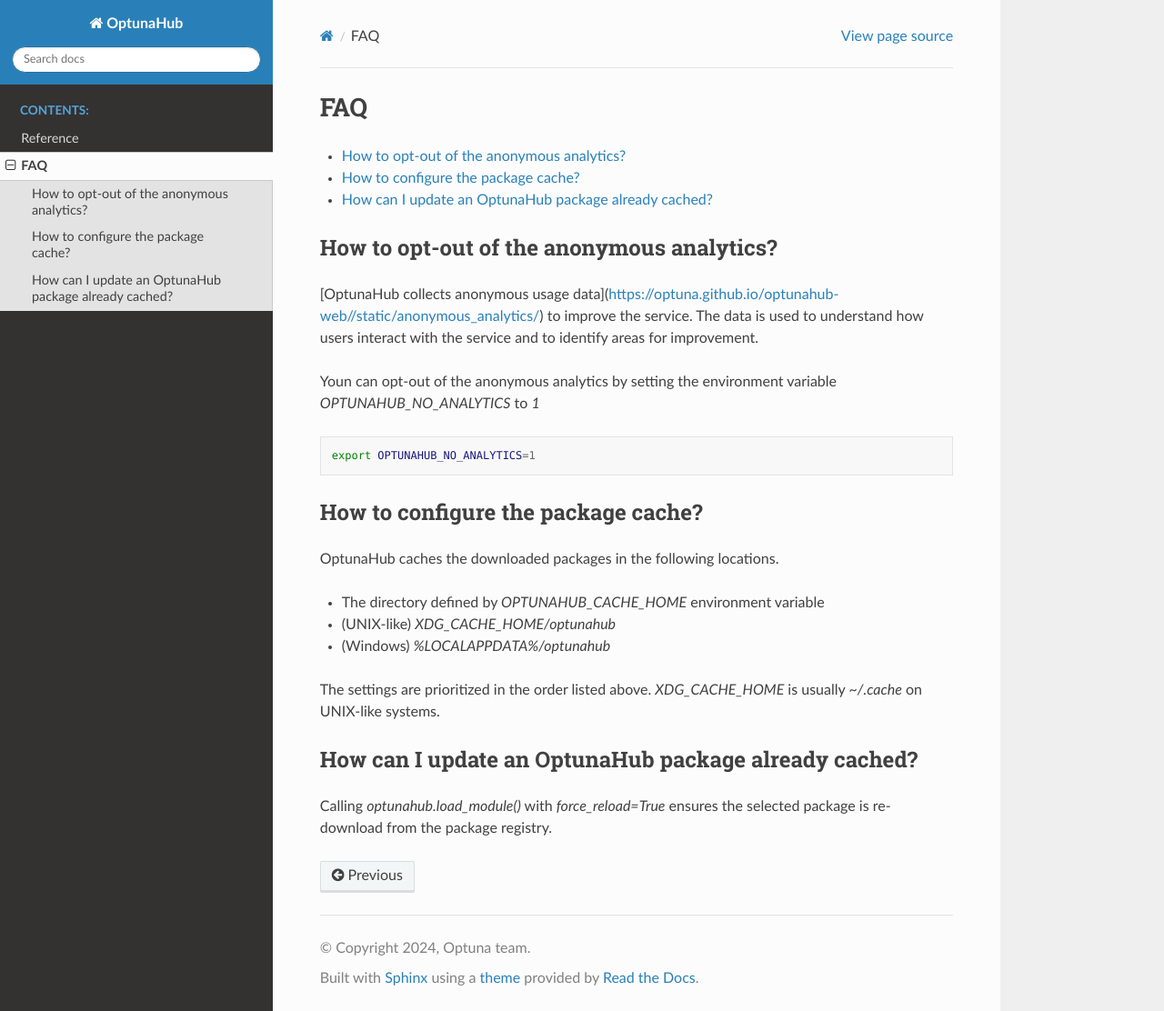
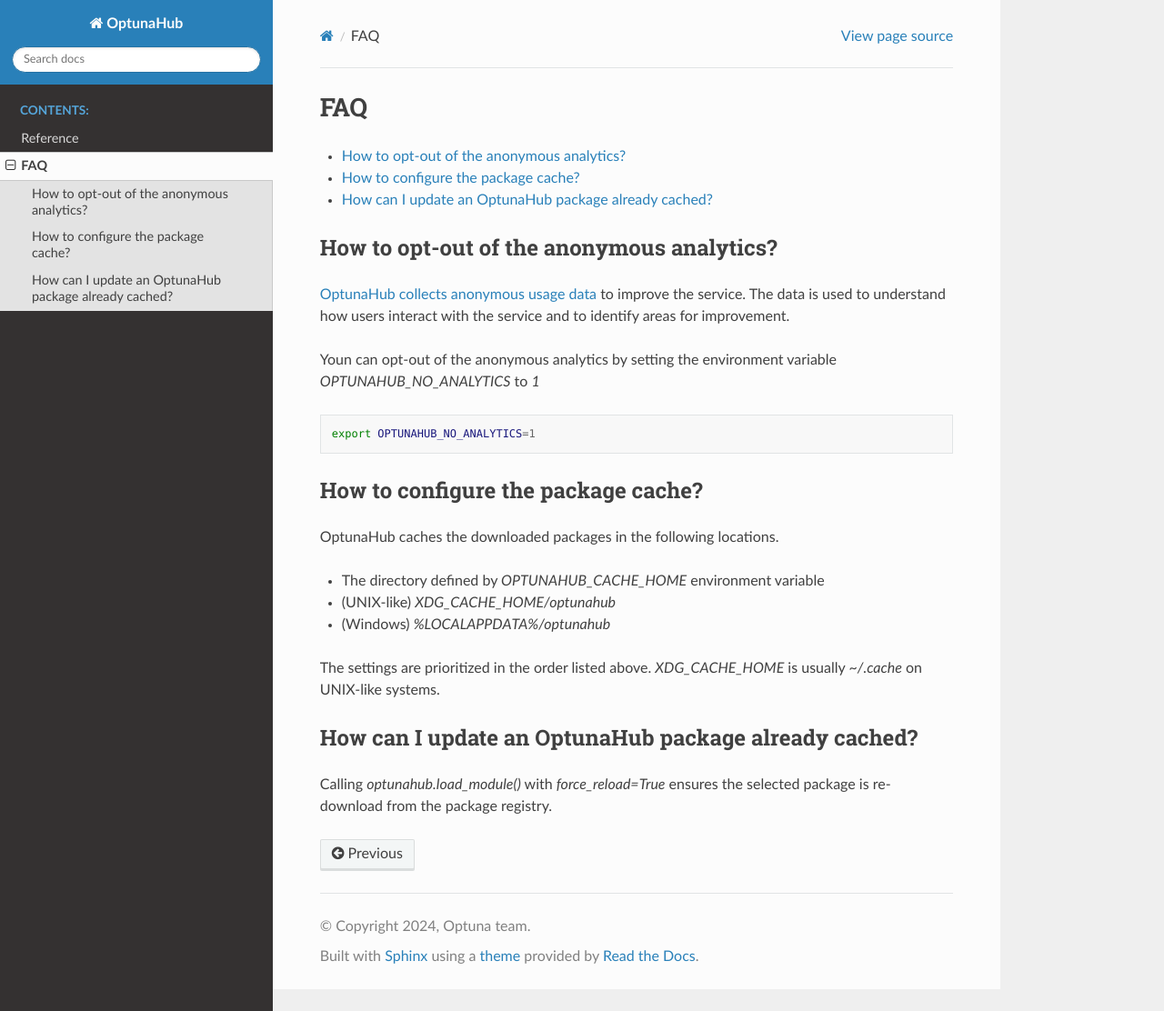
Before and after one commit to optuna/optunahub, a Sphinx documentation site: the page built from docs/source/faq.rst, in a window 1280 px wide and 1112 px high. Shown: the whole window at 91% size. Built offline with Sphinx 7.4.7 and the Read the Docs theme 2.0.0, drawn with Linux system fonts in a browser that asks for light colours.

Commit message:
Fix hyperlink

```diff
--- a/docs/source/faq.rst
+++ b/docs/source/faq.rst
@@ -7,7 +7,7 @@
 How to opt-out of the anonymous analytics?
 ------------------------------------------
 
-[OptunaHub collects anonymous usage data](https://optuna.github.io/optunahub-web//static/anonymous_analytics/) to improve the service.
+`OptunaHub collects anonymous usage data <https://optuna.github.io/optunahub-web/static/anonymous_analytics/>`__ to improve the service.
 The data is used to understand how users interact with the service and to identify areas for improvement.
 
 Youn can opt-out of the anonymous analytics by setting the environment variable `OPTUNAHUB_NO_ANALYTICS` to `1`
```
